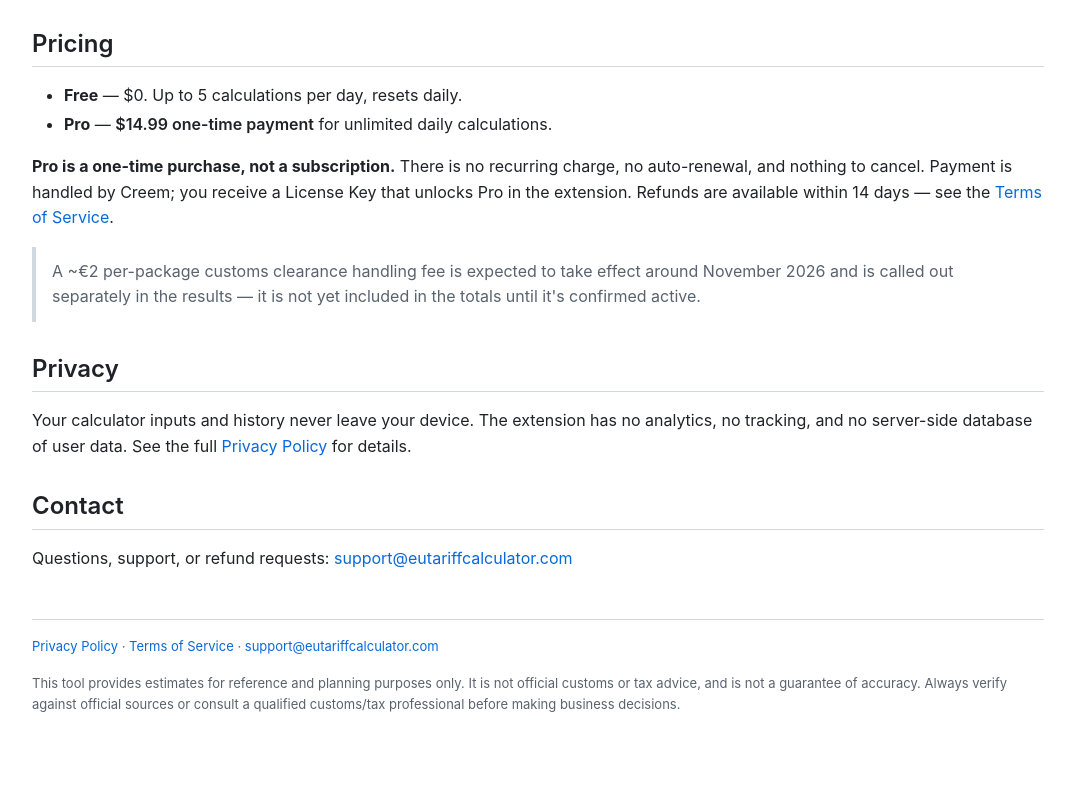
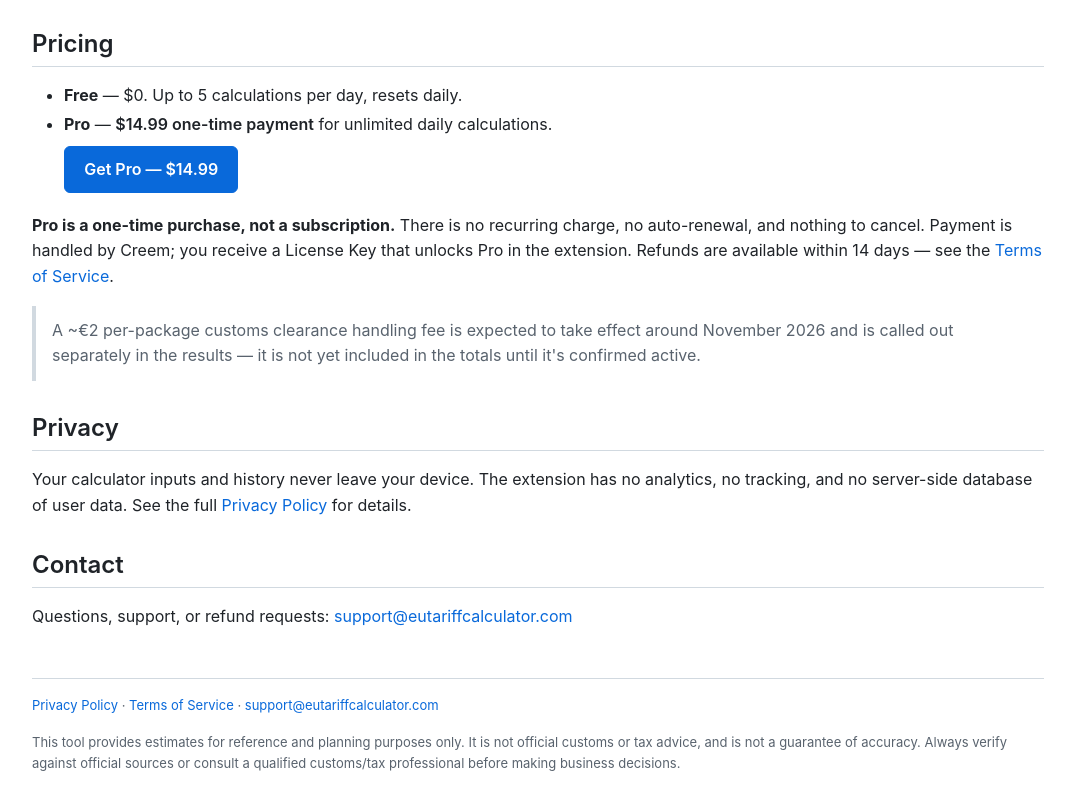
Before and after one commit to JacksonLiii/eu-tariff-calculator, a browser extension: page index.html in a window 1280 px wide. Shown: the part 871-1680 px from the top of the page, without its empty margins (102-1177 px from the left). Drawn offline with Linux system fonts and the light colour scheme.

Commit message:
切换到 Creem live checkout：popup.js 与落地页购买按钮
Creem 商户审核通过，live 产品 prod_3lfYFVrPwHP7SXDvueO2gZ 已创建。

- popup.js: UPGRADE_URL 由 test 模式 checkout 换成 live checkout
- index.html: Pricing 区块 Pro 一行新增 "Get Pro" 购买按钮，指向同一
  live checkout；新增 .cta 样式，沿用 .doc-link 的盒模型、填充站点链接蓝
- HANDOFF.md: 更新已过时的一句话状态与 P0 阻塞项；新增提醒——Worker
  第 33 行的 test-api.creem.io 需手动去 Cloudflare 后台改，无法经 git 同步

注意：此提交后 popup.js 已走 live 而 Worker 仍在 test，处于「付款成功但
激活静默失败」的状态，Worker 改完前不要上架。

Co-Authored-By: Claude Opus 5 <noreply@anthropic.com>
Claude-Session: https://claude.ai/code/session_01KPLPLfLU9kQAfLiqLsAFFD

```diff
--- a/index.html
+++ b/index.html
@@ -51,6 +51,23 @@
   .price {
     font-weight: 600;
     color: #1f2328;
+  }
+  /* Primary call to action. Same box metrics as .doc-link so the two button
+     styles line up; filled in the site's link blue to outrank the doc links. */
+  .cta {
+    display: inline-block;
+    margin: .5rem 0 .25rem;
+    padding: .6em 1.2em;
+    border: 1px solid #0969da;
+    border-radius: 6px;
+    background: #0969da;
+    color: #fff;
+    font-weight: 600;
+  }
+  .cta:hover {
+    background: #0860ca;
+    border-color: #0860ca;
+    text-decoration: none;
   }
   .note {
     padding: .75rem 1rem;
@@ -107,7 +124,8 @@
 
 <ul>
   <li><strong>Free</strong> &mdash; $0. Up to 5 calculations per day, resets daily.</li>
-  <li><strong>Pro</strong> &mdash; <span class="price">$14.99 one-time payment</span> for unlimited daily calculations.</li>
+  <li><strong>Pro</strong> &mdash; <span class="price">$14.99 one-time payment</span> for unlimited daily calculations.<br>
+    <a class="cta" href="https://www.creem.io/payment/prod_3lfYFVrPwHP7SXDvueO2gZ" target="_blank" rel="noopener">Get Pro &mdash; $14.99</a></li>
 </ul>
 
 <p><strong>Pro is a one-time purchase, not a subscription.</strong> There is no recurring charge, no auto-renewal, and nothing to cancel. Payment is handled by Creem; you receive a License Key that unlocks Pro in the extension. Refunds are available within 14 days &mdash; see the <a href="TERMS_OF_SERVICE.html">Terms of Service</a>.</p>
--- a/popup.js
+++ b/popup.js
@@ -4,7 +4,7 @@ const USAGE_KEY = 'usageData';
 const PRO_KEY = 'isPro';
 const LICENSE_KEY_STORAGE = 'licenseKey';
 const FREE_DAILY_LIMIT = 5;
-const UPGRADE_URL = 'https://creem.io/test/checkout/prod_5BcHyQM5AZoMlOqSeVaR1r';
+const UPGRADE_URL = 'https://www.creem.io/payment/prod_3lfYFVrPwHP7SXDvueO2gZ';
 const LICENSE_WORKER_URL = 'https://creem-license-proxy.lidingyao44.workers.dev';
 
 // Dropdown order; VAT rates for each of these come from VAT_RATES in calculator.js.
```
Also changed, not shown: HANDOFF.md (+6 -5 lines).
